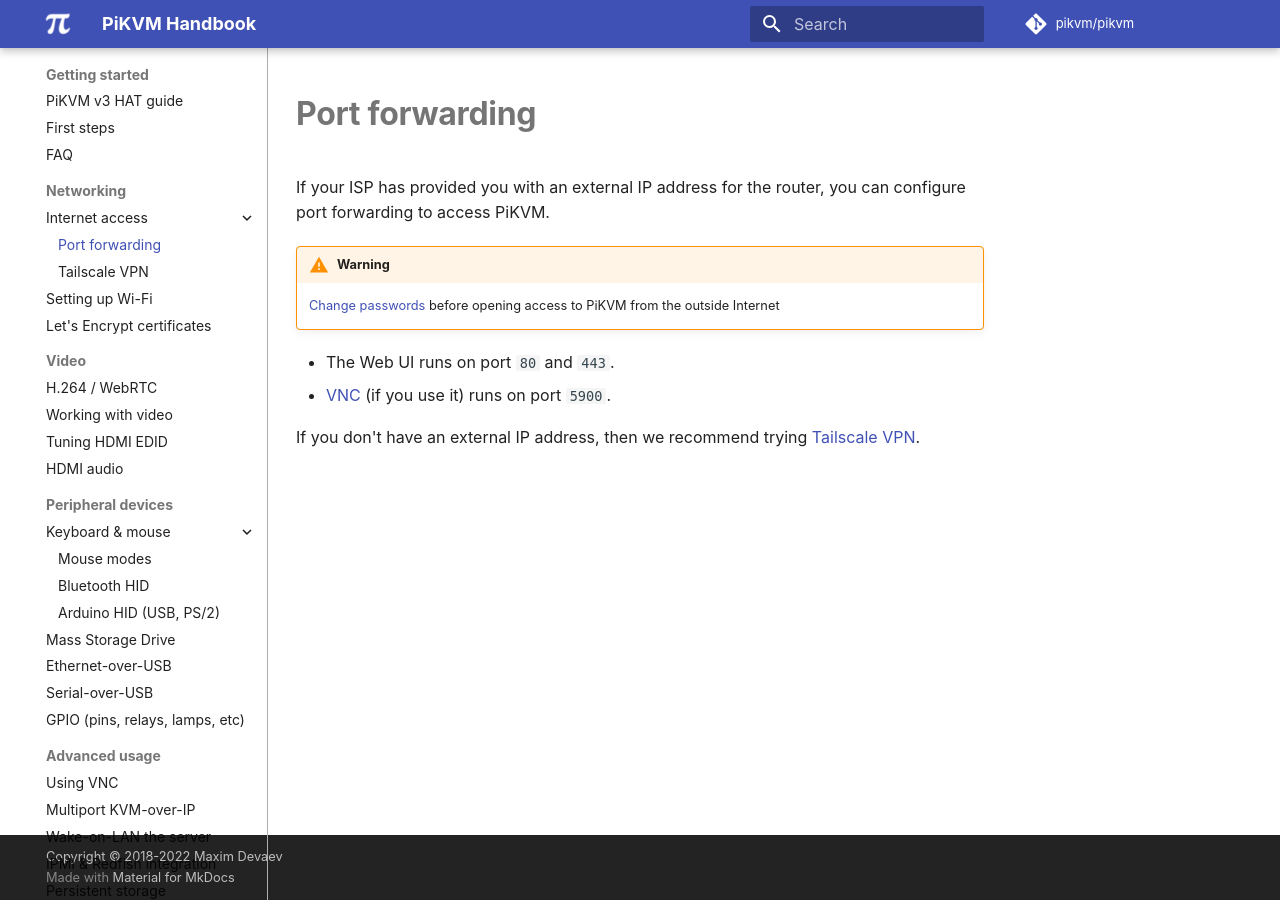
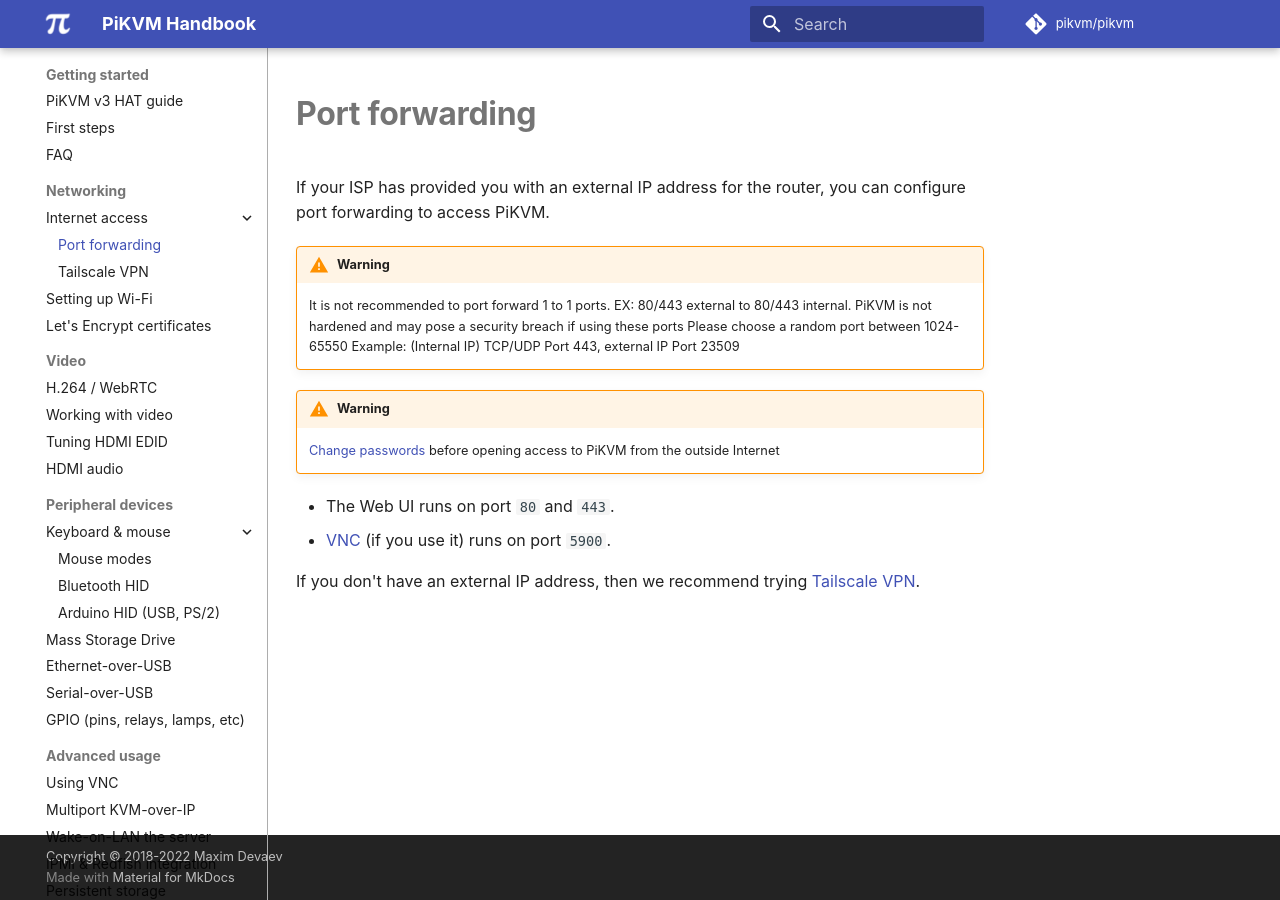
Before and after one commit to pikvm/pikvm, an MkDocs documentation site: the page built from docs/port_forwarding.md, in a window 1280 px wide. Built offline with MkDocs 1.6.1 and Material for MkDocs 9.7.7, drawn with Linux system fonts in a browser that asks for light colours; some web fonts are replaced; comment, search, counter and statistics services are not loaded.

Commit message:
Update port_forwarding.md
Added another warning and examples

```diff
--- a/docs/port_forwarding.md
+++ b/docs/port_forwarding.md
@@ -1,6 +1,12 @@
 # Port forwarding
 
 If your ISP has provided you with an external IP address for the router, you can configure port forwarding to access PiKVM.
+
+!!! warning
+    It is not recommended to port forward 1 to 1 ports. EX: 80/443 external to 80/443 internal.
+    PiKVM is not hardened and may pose a security breach if using these ports
+    Please choose a random port between 1024-65550
+    Example: (Internal IP) TCP/UDP Port 443, external IP Port 23509
 
 !!! warning
     [Change passwords](first_steps.md#getting-access-to-pikvm) before opening access to PiKVM from the outside Internet
```
